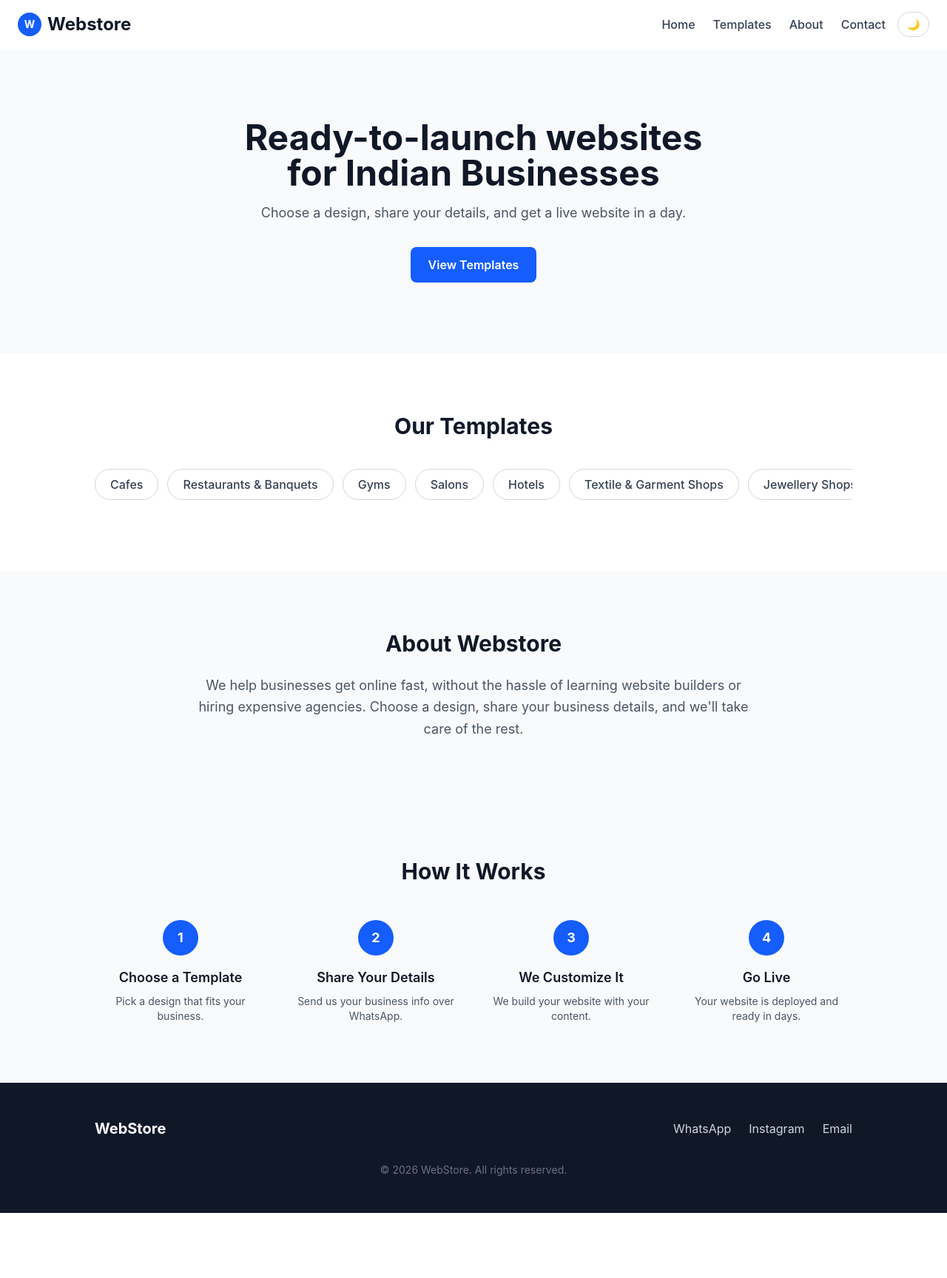
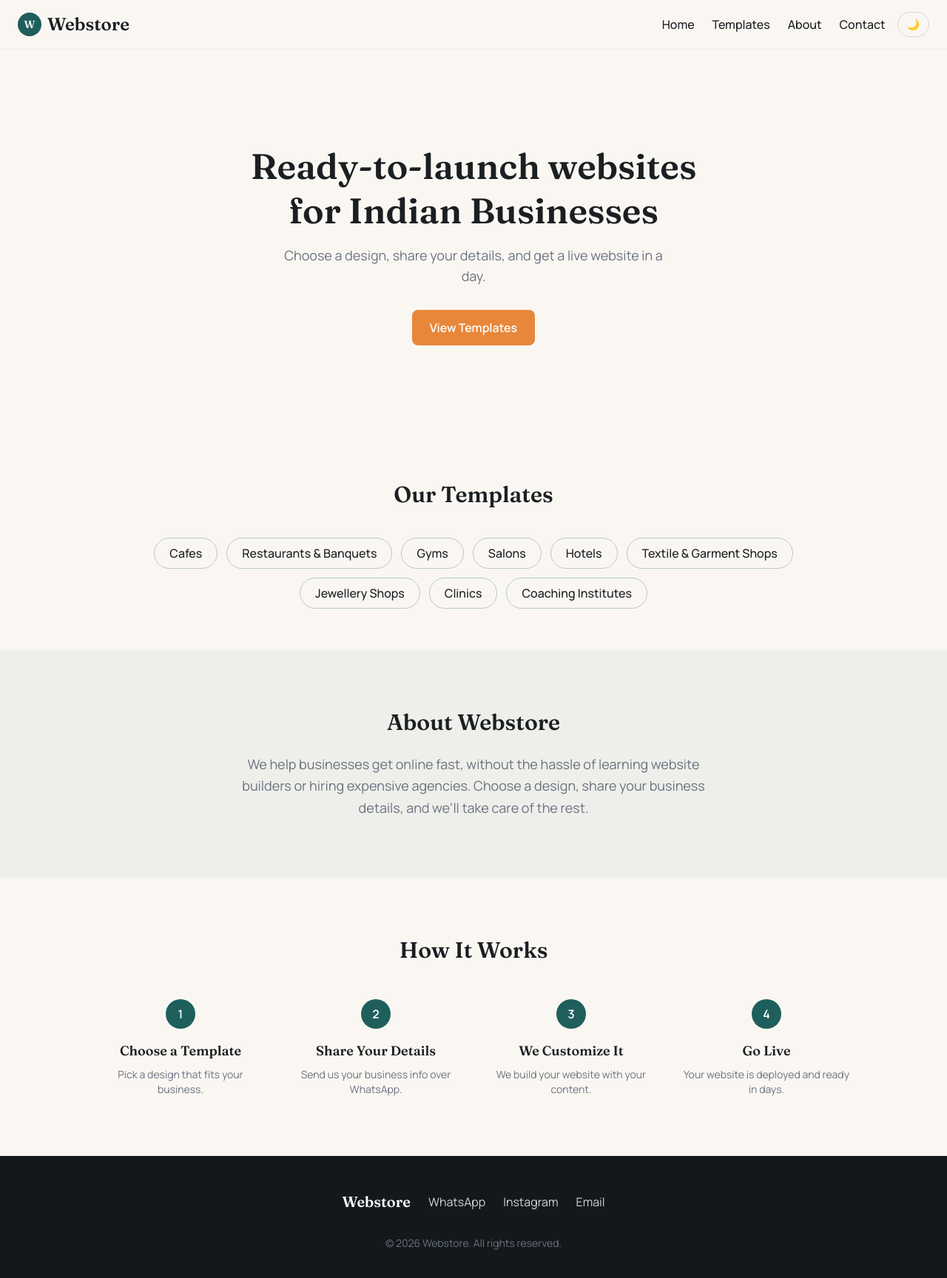
Before and after one commit to adee-kaushik/webiify, a React (Vite) app in the folder webiify/: page / in a window 1280 px wide. Shown: the top 1728 px of the page at 74% size. Before the commit the page ends 1640 px from the top, so only its background shows below. Built offline with nearby package versions, Linux system fonts and the light colour scheme.

Commit message:
updated theme and fonts

```diff
--- a/webiify/index.html
+++ b/webiify/index.html
@@ -4,7 +4,10 @@
     <meta charset="UTF-8" />
     <link rel="icon" type="image/svg+xml" href="/favicon.svg" />
     <meta name="viewport" content="width=device-width, initial-scale=1.0" />
-    <title>webiify</title>
+    <link rel="preconnect" href="https://fonts.googleapis.com">
+<link rel="preconnect" href="https://fonts.gstatic.com" crossorigin>
+<link href="https://fonts.googleapis.com/css2?family=Manrope:wght@400;500;600;700&family=Fraunces:opsz,wght@9..144,500;9..144,600;9..144,700&display=swap" rel="stylesheet">
+    <title>WebStore</title>
   </head>
   <body>
     <div id="root"></div>
--- a/webiify/src/App.jsx
+++ b/webiify/src/App.jsx
@@ -7,7 +7,7 @@ import Footer from './Components/Footer';
 
 function App() {
   return (
-    <div className="dark:bg-gray-900 transition-colors">
+    <div className="bg-brand-bg dark:bg-brand-bg-dark transition-colors font-body">
       <Navbar />
       <Hero />
       <Templates />
--- a/webiify/src/Components/About.jsx
+++ b/webiify/src/Components/About.jsx
@@ -1,11 +1,13 @@
+
+
 function About() {
   return (
-    <section id="about" className="px-6 py-20 bg-gray-50 dark:bg-gray-800 transition-colors">
-      <div className="max-w-3xl mx-auto text-center">
-        <h2 className="text-3xl font-bold text-gray-900 dark:text-white mb-6">
+    <section id="about" className="px-6 py-20 bg-brand-teal/5 dark:bg-gray-800 transition-colors">
+      <div className="max-w-2xl mx-auto text-center">
+        <h2 className="font-display text-3xl font-semibold text-brand-text dark:text-white mb-6">
           About Webstore
         </h2>
-        <p className="text-lg text-gray-600 dark:text-gray-400 leading-relaxed">
+        <p className="font-body text-lg text-brand-muted dark:text-gray-400 leading-relaxed">
           We help businesses get online fast, without the hassle of learning website builders or hiring expensive agencies.
           Choose a design, share your business details, and we'll take care of the rest.
         </p>
--- a/webiify/src/Components/Footer.jsx
+++ b/webiify/src/Components/Footer.jsx
@@ -1,23 +1,23 @@
 function Footer() {
   return (
-    <footer id="footer" className="px-6 py-12 bg-gray-900 text-gray-300">
-      <div className="max-w-5xl mx-auto flex flex-col md:flex-row justify-between items-center gap-6">
-        <div className="text-xl font-bold text-white">WebStore</div>
+    <footer id="footer" className="px-6 py-12 bg-brand-bg-dark text-gray-300 text-center">
+      <div className="max-w-5xl mx-auto flex flex-col md:flex-row justify-center items-center gap-6">
+        <div className="font-display text-xl font-semibold text-white">Webstore</div>
 
-        <div className="flex gap-6">
-          <a href="https://wa.me/918853099345" className="hover:text-white">
+        <div className="flex gap-6 font-body">
+          <a href="https://wa.me/91XXXXXXXXXX" className="hover:text-brand-accent">
             WhatsApp
           </a>
-          <a href="https://instagram.com/webiify" className="hover:text-white">
+          <a href="https://instagram.com/webstore" className="hover:text-brand-accent">
             Instagram
           </a>
-          <a href="mailto:adityaamishra7002@gmail.com" className="hover:text-white">
+          <a href="mailto:adityaamishra7002@gmail.com" className="hover:text-brand-accent">
             Email
           </a>
         </div>
       </div>
-      <p className="text-center text-sm text-gray-500 mt-8">
-        © 2026 WebStore. All rights reserved.
+      <p className="font-body text-sm text-gray-500 mt-8">
+        © 2026 Webstore. All rights reserved.
       </p>
     </footer>
   );
--- a/webiify/src/Components/Hero.jsx
+++ b/webiify/src/Components/Hero.jsx
@@ -1,15 +1,17 @@
+
+
 function Hero() {
   return (
-    <section className="flex flex-col items-center justify-center text-center px-6 py-24 bg-gray-50 dark:bg-gray-900 transition-colors">
-      <h1 className="text-4xl md:text-5xl font-bold text-gray-900 dark:text-white max-w-2xl animate-fade-in-up">
+    <section className="flex flex-col items-center justify-center text-center px-6 py-21 md:py-32 bg-brand-bg dark:bg-brand-bg-dark transition-colors">
+      <h1 className="font-display text-4xl md:text-5xl font-semibold text-brand-text dark:text-white leading-tight max-w-2xl animate-fade-in-up">
         Ready-to-launch websites for Indian Businesses
       </h1>
-      <p className="mt-4 text-lg text-gray-600 dark:text-gray-400 max-w-xl animate-fade-in-up [animation-delay:150ms]">
+      <p className="mt-4 font-body text-lg text-brand-muted dark:text-gray-400 max-w-lg animate-fade-in-up [animation-delay:150ms]">
         Choose a design, share your details, and get a live website in a day.
       </p>
       <a
         href="#templates"
-        className="mt-8 px-6 py-3 bg-blue-600 text-white font-semibold rounded-lg hover:bg-blue-700 animate-fade-in-up [animation-delay:300ms]"
+        className="inline-block mt-8 px-6 py-3 bg-brand-accent text-white font-body font-semibold rounded-lg hover:opacity-90 animate-fade-in-up [animation-delay:300ms]"
       >
         View Templates
       </a>
--- a/webiify/src/Components/HowItWorks.jsx
+++ b/webiify/src/Components/HowItWorks.jsx
@@ -7,18 +7,18 @@ function HowItWorks() {
   ];
 
   return (
-    <section className="px-6 py-20 bg-gray-50 dark:bg-gray-900 transition-colors">
-      <h2 className="text-3xl font-bold text-center text-gray-900 dark:text-white mb-12">
+    <section className="px-6 py-20 bg-brand-bg dark:bg-brand-bg-dark transition-colors">
+      <h2 className="font-display text-3xl font-semibold text-center text-brand-text dark:text-white mb-12">
         How It Works
       </h2>
-      <div className="grid grid-cols-1 md:grid-cols-4 gap-8 max-w-5xl mx-auto">
+      <div className="grid grid-cols-1 md:grid-cols-4 gap-8 max-w-5xl mx-auto text-center">
         {steps.map((step) => (
-          <div key={step.number} className="text-center">
-            <div className="w-12 h-12 mx-auto flex items-center justify-center rounded-full bg-blue-600 text-white font-bold text-lg mb-4">
+          <div key={step.number}>
+            <div className="w-10 h-10 mx-auto flex items-center justify-center rounded-full bg-brand-teal text-white font-body font-semibold mb-4">
               {step.number}
             </div>
-            <h3 className="text-lg font-semibold text-gray-900 dark:text-white">{step.title}</h3>
-            <p className="text-sm text-gray-600 dark:text-gray-400 mt-2">{step.desc}</p>
+            <h3 className="font-display text-lg font-semibold text-brand-text dark:text-white">{step.title}</h3>
+            <p className="font-body text-sm text-brand-muted dark:text-gray-400 mt-2">{step.desc}</p>
           </div>
         ))}
       </div>
--- a/webiify/src/Components/Navbar.jsx
+++ b/webiify/src/Components/Navbar.jsx
@@ -13,26 +13,26 @@ function Navbar() {
   }, [darkMode]);
 
   return (
-    <nav className="px-6 py-4 bg-white dark:bg-gray-900 shadow-md transition-colors">
+    <nav className="px-6 py-4 bg-brand-bg dark:bg-brand-bg-dark border-b border-brand-teal/10 dark:border-white/10 transition-colors">
       <div className="flex items-center justify-between">
         <div className="flex items-center gap-2">
-          <div className="w-8 h-8 rounded-full bg-blue-600 flex items-center justify-center text-white font-bold text-sm">
+          <div className="w-8 h-8 rounded-full bg-brand-teal flex items-center justify-center text-white font-display font-semibold text-sm">
             W
           </div>
-          <span className="text-2xl font-bold text-gray-900 dark:text-white">Webstore</span>
+          <span className="font-display text-2xl font-semibold text-brand-text dark:text-white">Webstore</span>
         </div>
 
         <div className="flex items-center gap-4">
-          <ul className="hidden md:flex gap-6 text-gray-700 dark:text-gray-300 font-medium">
-            <li><a href="#" className="hover:text-blue-600">Home</a></li>
-            <li><a href="#templates" className="hover:text-blue-600">Templates</a></li>
-            <li><a href="#about" className="hover:text-blue-600">About</a></li>
-            <li><a href="#footer" className="hover:text-blue-600">Contact</a></li>
+          <ul className="hidden md:flex gap-6 font-body text-brand-text dark:text-gray-300 font-medium">
+            <li><a href="#" className="hover:text-brand-teal dark:hover:text-brand-accent">Home</a></li>
+            <li><a href="#templates" className="hover:text-brand-teal dark:hover:text-brand-accent">Templates</a></li>
+            <li><a href="#about" className="hover:text-brand-teal dark:hover:text-brand-accent">About</a></li>
+            <li><a href="#footer" className="hover:text-brand-teal dark:hover:text-brand-accent">Contact</a></li>
           </ul>
 
           <button
             onClick={() => setDarkMode(!darkMode)}
-            className="px-3 py-1.5 rounded-full border border-gray-300 dark:border-gray-600 text-sm dark:text-white"
+            className="px-3 py-1.5 rounded-full border border-brand-teal/20 dark:border-white/20 text-sm dark:text-white"
           >
             {darkMode ? "☀️" : "🌙"}
           </button>
@@ -41,19 +41,19 @@ function Navbar() {
             onClick={() => setIsOpen(!isOpen)}
             className="md:hidden flex flex-col gap-1.5 p-2"
           >
-            <span className="w-6 h-0.5 bg-gray-900 dark:bg-white"></span>
-            <span className="w-6 h-0.5 bg-gray-900 dark:bg-white"></span>
-            <span className="w-6 h-0.5 bg-gray-900 dark:bg-white"></span>
+            <span className="w-6 h-0.5 bg-brand-text dark:bg-white"></span>
+            <span className="w-6 h-0.5 bg-brand-text dark:bg-white"></span>
+            <span className="w-6 h-0.5 bg-brand-text dark:bg-white"></span>
           </button>
         </div>
       </div>
 
       {isOpen && (
-        <ul className="md:hidden flex flex-col gap-4 mt-4 text-gray-700 dark:text-gray-300 font-medium">
-          <li><a href="#" onClick={() => setIsOpen(false)} className="hover:text-blue-600">Home</a></li>
-          <li><a href="#templates" onClick={() => setIsOpen(false)} className="hover:text-blue-600">Templates</a></li>
-          <li><a href="#about" onClick={() => setIsOpen(false)} className="hover:text-blue-600">About</a></li>
-          <li><a href="#footer" onClick={() => setIsOpen(false)} className="hover:text-blue-600">Contact</a></li>
+        <ul className="md:hidden flex flex-col gap-4 mt-4 font-body text-brand-text dark:text-gray-300 font-medium">
+          <li><a href="#" onClick={() => setIsOpen(false)} className="hover:text-brand-teal">Home</a></li>
+          <li><a href="#templates" onClick={() => setIsOpen(false)} className="hover:text-brand-teal">Templates</a></li>
+          <li><a href="#about" onClick={() => setIsOpen(false)} className="hover:text-brand-teal">About</a></li>
+          <li><a href="#footer" onClick={() => setIsOpen(false)} className="hover:text-brand-teal">Contact</a></li>
         </ul>
       )}
     </nav>
--- a/webiify/src/Components/Templates.jsx
+++ b/webiify/src/Components/Templates.jsx
@@ -24,20 +24,20 @@ function Templates() {
   }
 
   return (
-    <section id="templates" className="px-6 py-20 bg-white dark:bg-gray-900 transition-colors">
-      <h2 className="text-3xl font-bold text-center text-gray-900 dark:text-white mb-10">
+    <section id="templates" className="px-6 py-14 bg-brand-bg dark:bg-brand-bg-dark transition-colors">
+      <h2 className="font-display text-3xl font-semibold text-center text-brand-text dark:text-white mb-10">
         Our Templates
       </h2>
 
-      <div className="flex flex-wrap md:flex-nowrap gap-3 md:overflow-x-auto pb-4 max-w-5xl mx-auto scrollbar-hide">
+      <div className="flex flex-wrap justify-center gap-3 max-w-5xl mx-auto">
         {categories.map((category) => (
           <button
             key={category}
             onClick={() => handleSelect(category)}
-            className={`whitespace-nowrap px-5 py-2 rounded-full border font-medium transition ${
+            className={`whitespace-nowrap px-5 py-2 rounded-full border font-body font-medium transition ${
               selectedCategory === category
-                ? "bg-blue-600 text-white border-blue-600"
-                : "bg-white dark:bg-gray-800 text-gray-700 dark:text-gray-300 border-gray-300 dark:border-gray-600 hover:border-blue-400"
+                ? "bg-brand-teal text-white border-brand-teal"
+                : "bg-transparent text-brand-text dark:text-gray-300 border-brand-teal/30 dark:border-gray-600 hover:border-brand-teal"
             }`}
           >
             {category}
@@ -50,15 +50,15 @@ function Templates() {
           {[1, 2, 3].map((num) => (
             <div
               key={num}
-              className="border dark:border-gray-700 rounded-xl p-6 text-center shadow-sm hover:shadow-lg hover:scale-105 transition duration-300"
+              className="border border-brand-teal/15 dark:border-gray-700 rounded-xl p-6 text-center hover:scale-105 transition duration-300"
             >
-              <div className="h-40 bg-gray-100 dark:bg-gray-800 rounded-lg mb-4 flex items-center justify-center text-gray-400">
+              <div className="h-40 bg-brand-teal/5 dark:bg-gray-800 rounded-lg mb-4 flex items-center justify-center text-brand-muted">
                 Preview
               </div>
-              <h3 className="text-xl font-semibold text-gray-900 dark:text-white">
+              <h3 className="font-display text-xl font-semibold text-brand-text dark:text-white">
                 {selectedCategory} Template {num}
               </h3>
-              <p className="text-sm text-gray-500 mt-1">Coming Soon</p>
+              <p className="text-sm text-brand-muted mt-1">Coming Soon</p>
             </div>
           ))}
         </div>
--- a/webiify/src/index.css
+++ b/webiify/src/index.css
@@ -1,4 +1,9 @@
 @import "tailwindcss";
+
+html, body {
+  overflow-x: hidden;
+}
+
 @custom-variant dark (&:where(.dark, .dark *));
 @keyframes fade-in-up {
   from {
@@ -9,6 +14,22 @@
     opacity: 1;
     transform: translateY(0);
   }
+}
+
+@theme {
+  --color-brand-bg: #FAF7F2;
+  --color-brand-bg-dark: #14181B;
+  --color-brand-teal: #1F5F5B;
+  --color-brand-accent: #E8873A;
+  --color-brand-text: #1B1F22;
+  --color-brand-muted: #6B7280;
+
+  --font-display: "Fraunces", serif;
+  --font-body: "Manrope", sans-serif;
+}
+
+body {
+  font-family: var(--font-body);
 }
 
 .animate-fade-in-up {
```
